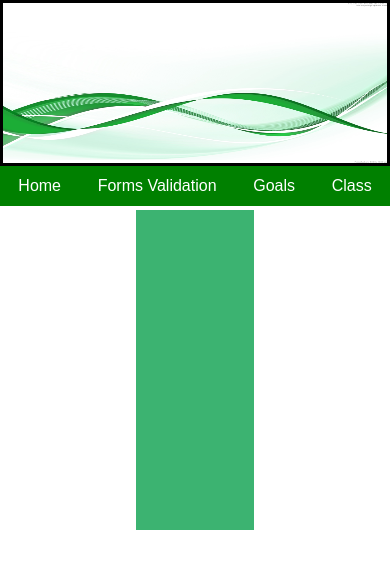
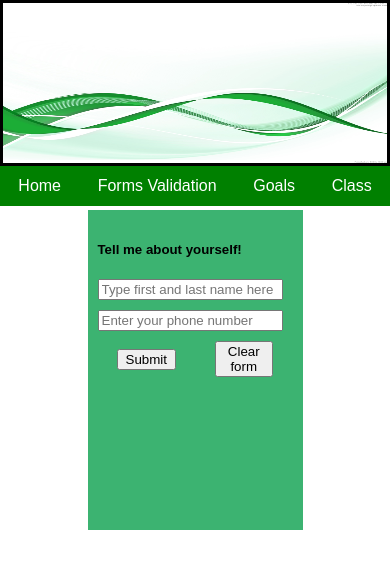
Before and after one commit to Interfer0/ReactForm, a React (Create React App) app: page /Forms/Valid in a window 390 px wide. Shown: the top 568 px of the page. Built offline with nearby package versions, Linux system fonts and the light colour scheme.

Commit message:
Phone validation still broken

```diff
--- /dev/null
+++ b/src/Containers/FormContainer.js
@@ -0,0 +1,88 @@
+import React, {Component} from 'react';
+var iz = require('iz');
+
+class FormContainer extends Component {
+  constructor(props) {
+    super(props);
+    this.handleFormSubmit = this.handleFormSubmit.bind(this);
+    this.handleClearForm = this.handleClearForm.bind(this);
+    this.handleFullNameChange = this.handleFullNameChange.bind(this);
+    this.handlePhoneChange = this.handlePhoneChange.bind(this);
+  }
+
+  handlePhoneChange() {
+      if(document.getElementById('frmPhone').value.match(/\d/)){
+        if(
+                (document.getElementById('frmPhone').value.match(/\d/g).length <= 10) ||
+                iz.blank(document.getElementById('frmPhone').value)
+        ) {
+                document.getElementById('frmPhone').style.color = 'black';
+        } else {
+            document.getElementById('frmPhone').style.color = 'red';
+        }
+      } else {
+          document.getElementById('frmPhone').style.color = 'red';
+      }
+
+  }
+
+  handleFullNameChange() {
+      if(
+          ( iz.string(document.getElementById('frmName').value) &&
+                !iz.number(document.getElementById('frmName').value) ) ||
+       iz.blank(document.getElementById('frmName').value)
+       ) {
+            document.getElementById('frmName').style.color = 'black';
+       } else{
+           document.getElementById('frmName').style.color = 'red';
+       }
+  }
+
+  handleFormSubmit() {
+    //setState({name : event.target.value});
+    console.log('here')
+  }
+  handleClearForm() {
+    // clear form logic goes here
+  }
+
+
+
+  render() {
+    return (
+      <form className="container" onSubmit={this.handleFormSubmit}>
+        <h5>Tell me about yourself!</h5>
+        <div className="itmForm">
+        <input
+          type='text'
+          id='frmName'
+          name={'name'}
+          onChange={this.handleFullNameChange}
+          content="hh"
+          placeholder={'Type first and last name here'} />
+        </div>
+                <div className="itmForm">
+        <input
+          type='text'
+          id='frmPhone'
+          name={'name'}
+          onChange={this.handlePhoneChange}
+          content="hh"
+          placeholder={'Enter your phone number'} />
+        </div>
+        <div className="btnForm">
+            <button
+            className="btnFormBtn"
+            onClick={this.handleFormSubmit}>
+                Submit
+            </button>
+            <button
+            className="btnFormBtn"
+            onClick={this.handleClearForm}>
+                Clear form
+            </button>
+        </div>
+      </form>
+  );
+}}
+export default FormContainer;
--- a/src/css/myStyle.css
+++ b/src/css/myStyle.css
@@ -38,13 +38,25 @@
     margin: 10px;
     margin-right: auto;
     margin-left: auto;
-    width: 25%;
+    width: 50%;
     height: 300px;
 }
+.itmForm{
+    margin-top: 10px;
+    width: 100%;
+}
 
-myClasses-intro{
+.btnForm{
+    margin-top: 10px;
+    width: 100%;
+    display: flex;
+    align-items: center;
+    justify-content: space-around;
+}
+.btnFormBtn{
+    width:30%;
+}
 
-}
 .Item{
     border-style: solid;
 }
--- a/src/routes/Valid.js
+++ b/src/routes/Valid.js
@@ -2,6 +2,7 @@ import React, { Component } from 'react';
 //import aGoal from '../js/goals';
 import '../css/myStyle.css';
 import Top from '../Top';
+import FormContainer from '../Containers/FormContainer';
 
 class Valid extends Component  {
 
@@ -20,7 +21,7 @@ class Valid extends Component  {
             <div className="Valid">
                 <Top />
                     <div className="myForm">
-
+                        <FormContainer />
                     </div>
             </div>
         );
```
